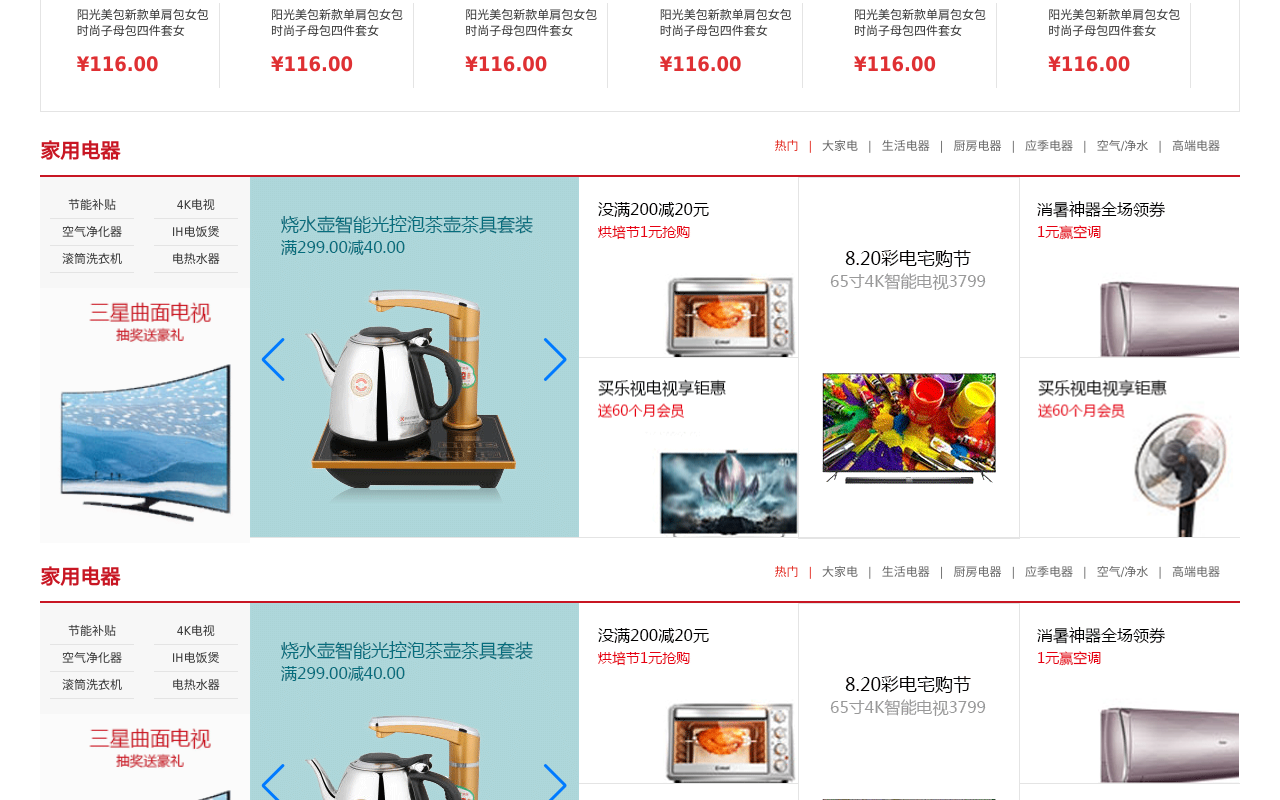
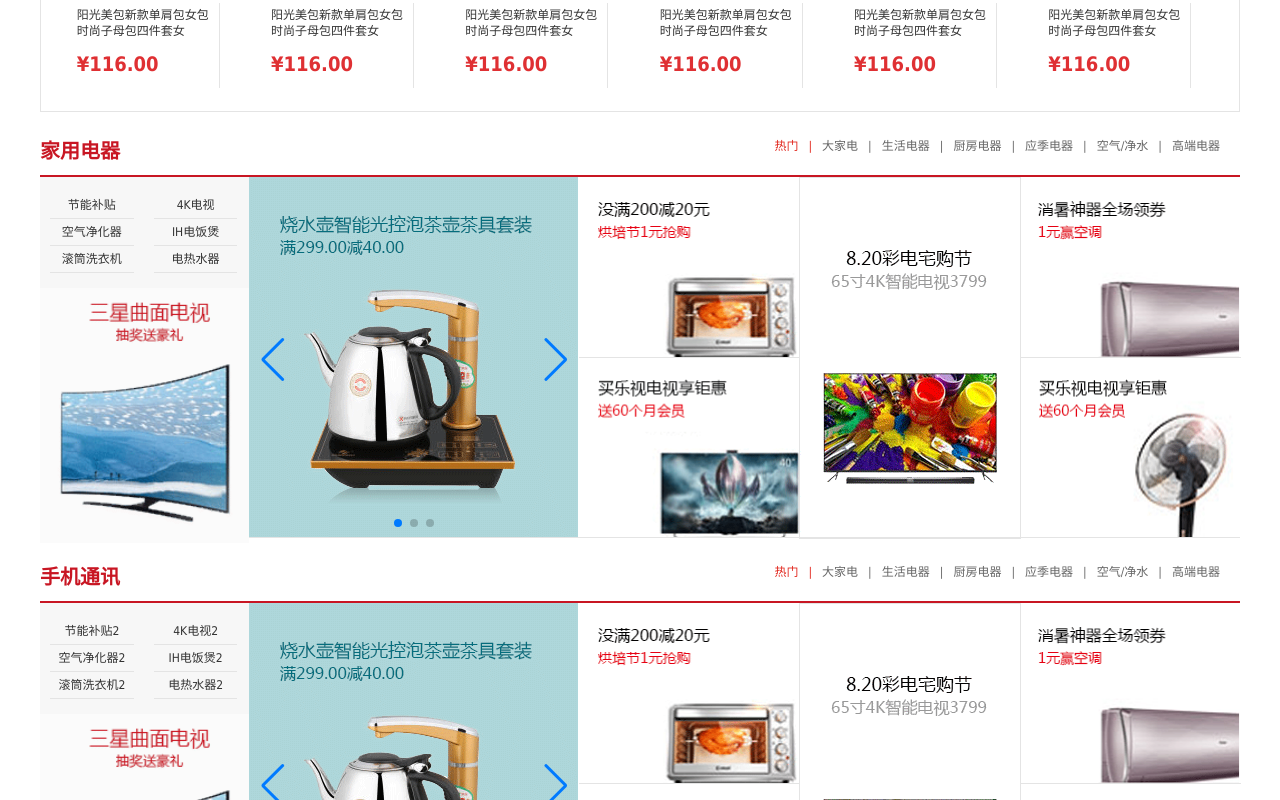
Before and after one commit to wtttttttt/E-commerce, a Vue app: page /#/home in a window 1280 px wide. Shown: the part 1460-2260 px from the top of the page. Built offline with nearby package versions, Linux system fonts and the light colour scheme; no server answers.

Commit message:
floor轮播图

```diff
--- a/src/api/index.js
+++ b/src/api/index.js
@@ -12,3 +12,5 @@
 export const reqGetBannerList = () => {
     return mockRequests.get('/banner');
 }
+//获取floor数据
+export const reqFloorList = () => mockRequests.get('/floor');
--- a/src/components/TypeNav/index.vue
+++ b/src/components/TypeNav/index.vue
@@ -132,6 +132,7 @@
     computed:{
         ...mapState({
             //mapState中，右侧是个函数，当使用这个计算属性的时候，右侧函数会立即执行一次
+            //mapState 是 Vuex 中用于将 Vuex 状态映射到组件计算属性的一种方法
             //会注入一个参数state，即为大仓库中的数据
             categoryList:(state)=>{
                 return state.home.categoryList
--- a/src/pages/Home/Floor/index.vue
+++ b/src/pages/Home/Floor/index.vue
@@ -2,7 +2,7 @@
     <div class="floor">
             <div class="py-container">
                 <div class="title clearfix">
-                    <h3 class="fl">家用电器</h3>
+                    <h3 class="fl">{{list.name}}</h3>
                     <div class="fr">
                         <ul class="nav-tabs clearfix">
                             <li class="active">
@@ -34,22 +34,16 @@
                         <div class="floor-1">
                             <div class="blockgary">
                                 <ul class="jd-list">
-                                    <li>节能补贴</li>
-                                    <li>4K电视</li>
-                                    <li>空气净化器</li>
-                                    <li>IH电饭煲</li>
-                                    <li>滚筒洗衣机</li>
-                                    <li>电热水器</li>
+                                    <li v-for="(keyword,index) in list.keywords" :key="index">{{keyword}}</li>
                                 </ul>
-                                <img src="./images/floor-1-1.png" />
+                                <img :src="list.imgUrl"/>
                             </div>
                             <div class="floorBanner">
-                                <div class="swiper-container" id="floor1Swiper">
+                                <div class="swiper-container" ref="cur">
                                     <div class="swiper-wrapper">
-                                        <div class="swiper-slide">
-                                            <img src="./images/floor-1-b01.png">
+                                        <div class="swiper-slide" v-for="(carousel) in list.carouselList" :key="carousel.id">
+                                            <img :src="carousel.imgUrl">
                                         </div>
-
                                     </div>
                                     <!-- 如果需要分页器 -->
                                     <div class="swiper-pagination"></div>
@@ -87,8 +81,30 @@
         </div>
 </template>
 <script>
+import Swiper from 'swiper';
 export default{
-    name:'Floor'
+    name: 'Floor',
+    props: ['list'],
+    mounted(){
+        var mySwiper = new Swiper(this.$refs.cur, {
+            loop: true, // 循环模式选项
+            // 如果需要分页器
+            pagination: {
+                clickable: true,
+                el: '.swiper-pagination',
+            },
+            // 如果需要前进后退按钮
+            navigation: {
+                nextEl: '.swiper-button-next',
+                prevEl: '.swiper-button-prev',
+            },
+
+            // 如果需要滚动条
+            scrollbar: {
+                el: '.swiper-scrollbar',
+            },
+        })
+    }
 }
 </script>
 <style scoped lang="less">
--- a/src/pages/Home/ListContainer/index.vue
+++ b/src/pages/Home/ListContainer/index.vue
@@ -3,7 +3,7 @@
             <div class="sortList clearfix">
                 <div class="center">
                     <!--banner轮播-->
-                    <div class="swiper-container" id="mySwiper">
+                    <div class="swiper-container" ref="mySwiper">
                         <div class="swiper-wrapper">
                             <div class="swiper-slide" v-for="(carousel) in bannerList" :key="carousel.id">
                                 <img :src="carousel.imgUrl" />
@@ -107,10 +107,45 @@
     name: '',
     mounted(){
         //派发action:通知vuex发请求
+        //console.log('我是mounted');
         this.$store.dispatch('getBannerList');
-        //由于发ajax请求是异步的，数据还没回来，因此不能创建Swiper实例
-        setTimeout(()=>{
-            var mySwiper = new Swiper (document.querySelector('.swiper-container'), {
+        //由于发ajax请求是异步的，数据还没回来，因此不能创建Swiper实例，但用setTimeout不是最完美的解决方案
+        // setTimeout(()=>{
+        //     var mySwiper = new Swiper (document.querySelector('.swiper-container'), {
+        //     loop: true, // 循环模式选项
+        //     // 如果需要分页器
+        //     pagination: {
+        //     clickable:true,
+        //     el: '.swiper-pagination',
+        //     },
+        //     // 如果需要前进后退按钮
+        //     navigation: {
+        //     nextEl: '.swiper-button-next',
+        //     prevEl: '.swiper-button-prev',
+        //     },
+
+        //     // 如果需要滚动条
+        //     scrollbar: {
+        //     el: '.swiper-scrollbar',
+        //     },
+        //     })
+        // },2000)
+        //console.log('初始化swiper实例对象');
+    },
+    computed:{
+        ...mapState({
+            bannerList: state => state.home.bannerList
+        })
+    },
+    watch: {
+        //监听bannerList的变化，有一个空数组变为从服务器返回的数据
+        bannerList: {
+            //如果handler执行了，代表数据发生了改变,但不能说明页面渲染完毕,因此要使用nextTick：
+            //nextTick:第一次v-for bannerList是个空数组，下次DOM更新时bannerList有数据了，v-for结束之后，执行nextTick中的回调。
+            handler(newValue, oldValue) {
+                this.$nextTick(() => {
+                    //console.log(1111);
+                    var mySwiper = new Swiper (this.$refs.mySwiper, {
                         loop: true, // 循环模式选项
                         // 如果需要分页器
                         pagination: {
@@ -128,14 +163,11 @@
                         el: '.swiper-scrollbar',
                         },
                     })
-        },2000)
-        },
-    computed:{
-        ...mapState({
-            bannerList: state => state.home.bannerList
                 })
-    },
 
+            }
+        }
+    }
 }
 </script>
 <style scoped lang="less">
--- a/src/pages/Home/index.vue
+++ b/src/pages/Home/index.vue
@@ -6,10 +6,9 @@
         <Recommend></Recommend>
         <Rank></Rank>
         <like></like>
-        <Floor></Floor>
-        <Floor></Floor>
+        <!-- 父给子传递数据 -->
+        <Floor v-for="(floor) in floorList" :key="floor.id" :list="floor"></Floor>
         <Brand></Brand>
-
     </div>
 </template>
 <script>
@@ -19,8 +18,7 @@
 import Like from '@/pages/Home/Like'
 import Floor from '@/pages/Home/Floor'
 import Brand from '@/pages/Home/Brand'
-
-import { mapState } from 'vuex'
+import {mapState} from 'vuex'
 export default{
     name:'',
     components:{
@@ -31,6 +29,18 @@
         Floor,
         Brand
     },
+    mounted() {
+        //通知服务器发请求
+        this.$store.dispatch('getFloorList');
+        setTimeout(()=>{
+            console.log(this.floorList);
+        },5000)
+    },
+    computed: {
+        ...mapState({
+            floorList : state => state.home.floorList,
+        })
+    },
     data(){
         return{
 
@@ -39,9 +49,6 @@
     methods:{
 
     },
-    computed:{
-
-    }
 
 }
 </script>
--- a/src/store/home/index.js
+++ b/src/store/home/index.js
@@ -1,24 +1,30 @@
 import { reqCategoryList } from '@/api';
 import { reqGetBannerList } from '@/api';
+import { reqFloorList } from '@/api';
 //home模块的小仓库
 //state:仓库存储数据的地方
 const state={
   //数据初始值是根据接口返回值类型决定的
   //三级联动数据
   categoryList: [],
-  //轮播图数据
-  bannerList : [],
+  //ListContainer轮播图数据
+  bannerList: [],
+  //floor轮播图数据
+  floorList: [],
 };
 //mutations:修改state的唯一手段
 const mutations={
     CATEGORIES(state,categoryList){
       state.categoryList = categoryList;
     },
-    GETBANNERLIST(state,bannerList) {
+    GETBANNERLIST(state, bannerList) {
+      //console.log('修改仓库数据');
       state.bannerList = bannerList;
+    },
+    GETFLOORLIST(state, floorList) {
+      state.floorList = floorList;
+      console.log(state.floorList);
     }
-
-
 };
 //actions:处理action，可以书写自己的业务逻辑，也可以处理异步，这里可以书写业务逻辑但不能修改state
 const actions={
@@ -35,11 +41,19 @@
           console.error('请求失败', error)
         }
   },
-    async getBannerList({ commit }) {
+  async getBannerList({ commit }) {
+      //console.log('获取服务器数据');
       let result = await reqGetBannerList();
       //console.log(result);
       if (result.code === 200) {
         commit('GETBANNERLIST', result.data);
+      }
+  },
+  async getFloorList({ commit }) {
+      let result = await reqFloorList();
+      //console.log(result);
+      if (result.code === 200) {
+        commit('GETFLOORLIST', result.data);
       }
   }
 
@@ -48,7 +62,6 @@
 const getters={};
 //对外暴露小仓库的一个实例
 export default ({
-
             state,
             mutations,
             actions,
```
Also changed, not shown: 2 other files (tests, documents, lock files or other folders). Lines whose indentation alone changed are shown as unchanged.
